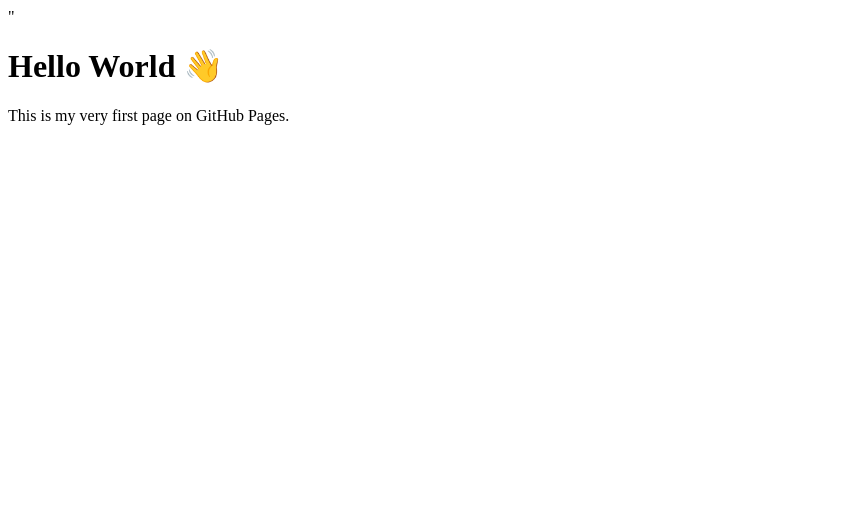
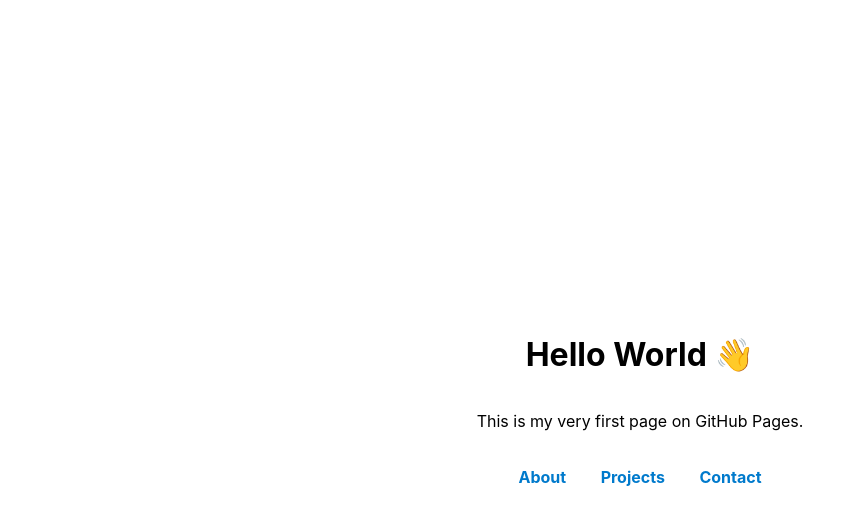
Before and after one commit to jxlxxsxn/jcs723, a plain HTML site: page index.html in a window 1280 px wide. Shown: the whole page, without its empty margins (0-857 px from the left). Drawn offline with Linux system fonts and the light colour scheme.

Commit message:
centering

```diff
--- a/index.html
+++ b/index.html
@@ -3,12 +3,40 @@
 <head>
   <meta charset="utf-8">
   <title>Julia Sun</title>
-
-  <link href="recipies.css" rel="stylesheet" type="text/css">"
-
+  <style>
+    body {
+      font-family: -apple-system, system-ui, Arial, sans-serif;
+      display: flex;
+      flex-direction: column;
+      align-items: center;   /* centers horizontally */
+      justify-content: center; /* centers vertically */
+      height: 100vh;          /* take full screen height */
+      margin: 0;
+      text-align: center;
+    }
+    nav {
+      margin-top: 20px;
+    }
+    nav a {
+      margin: 0 15px;
+      text-decoration: none;
+      color: #007acc;
+      font-weight: bold;
+    }
+    nav a:hover {
+      text-decoration: underline;
+    }
+  </style>
 </head>
 <body>
   <h1>Hello World 👋</h1>
   <p>This is my very first page on GitHub Pages.</p>
+
+  <!-- Simple navigation links -->
+  <nav>
+    <a href="about.html">About</a>
+    <a href="projects.html">Projects</a>
+    <a href="contact.html">Contact</a>
+  </nav>
 </body>
 </html>
```
